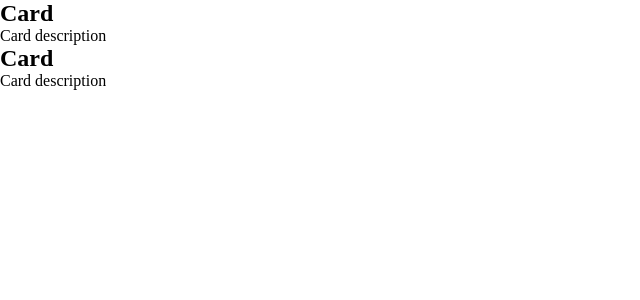
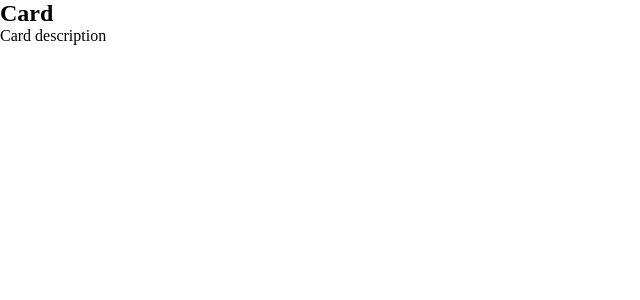
Before and after one commit to Gabiord/comision_43575, a React (Create React App) app: page / in a window 1280 px wide. Shown: the top 300 px of the page, without its empty margins (0-640 px from the left). Built offline with nearby package versions, Linux system fonts and the light colour scheme.

Commit message:
Nuevo cambio

```diff
--- a/src/App.js
+++ b/src/App.js
@@ -5,7 +5,7 @@ function App() {
     return (
         <>
             <Card/>
-            <Card></Card>
+            {/* <Card></Card> */}
         </>
     )
 }
```
